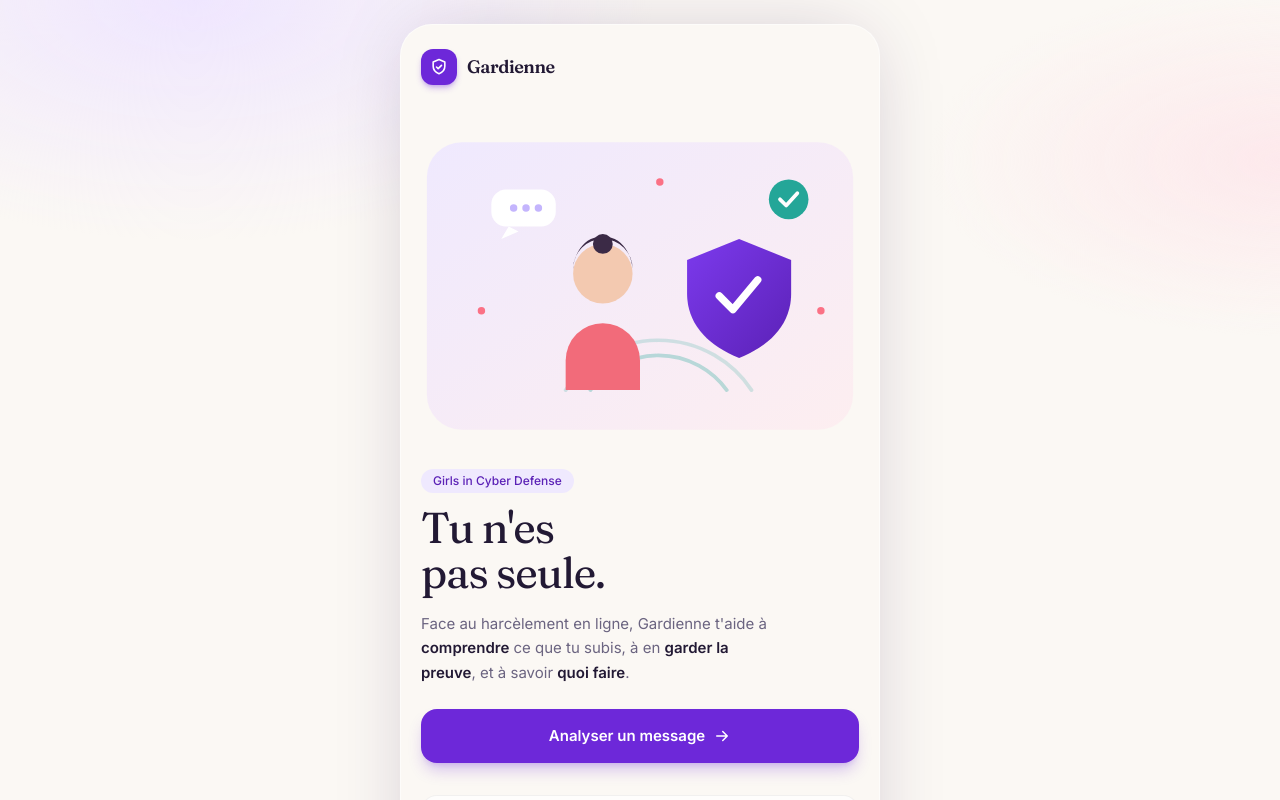
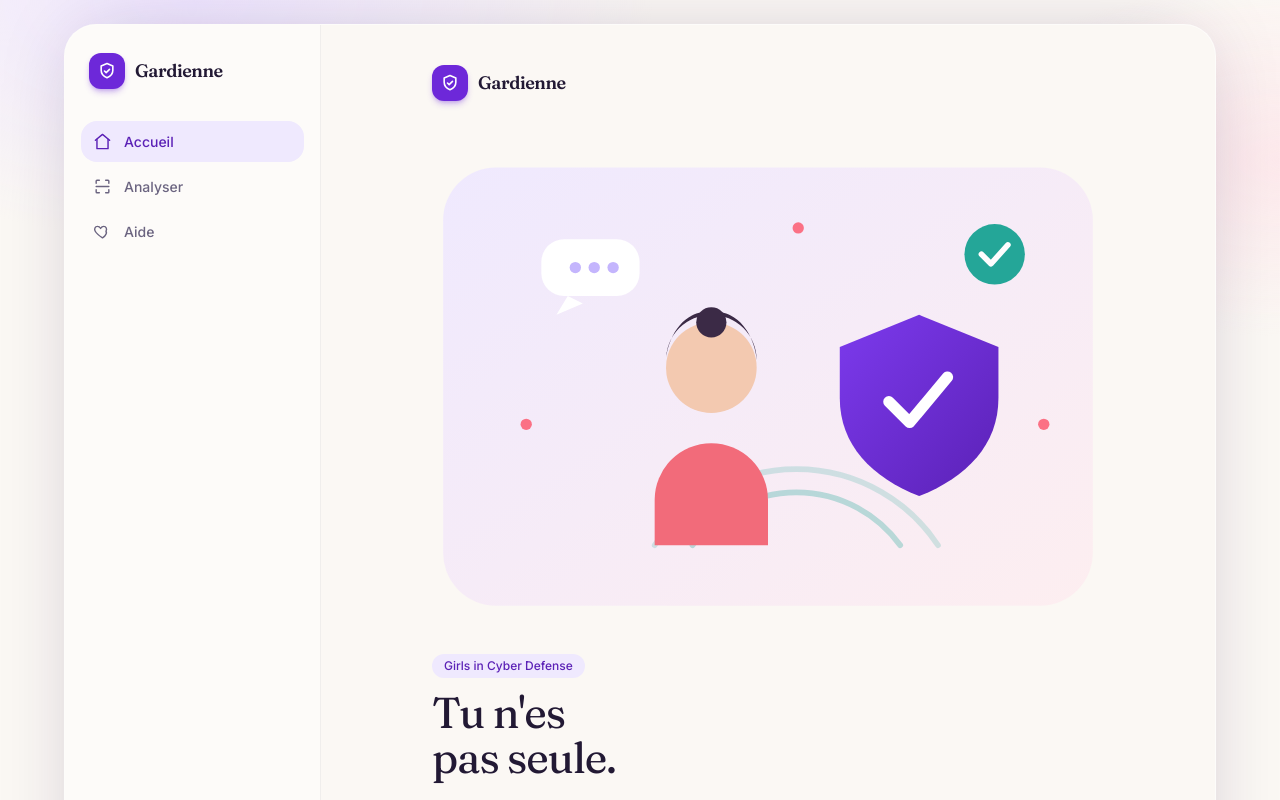
Before and after one commit to zoom-BT/Gardienne, a Next.js app: page / in a window 1280 px wide. Shown: the top 800 px of the page. Built offline with nearby package versions, Linux system fonts and the light colour scheme.

Commit message:
feat(ui): mise en page desktop (barre latérale + contenu élargi)
Sur grand écran : barre latérale de navigation à gauche, cadre élargi
(max-w-6xl), contenu en colonne lisible centrée. La barre du bas est
masquée sur desktop. Le mobile reste inchangé.

```diff
--- a/src/app/layout.tsx
+++ b/src/app/layout.tsx
@@ -5,6 +5,7 @@ import BottomNav from "@/components/BottomNav";
 import RegisterSW from "@/components/RegisterSW";
 import AssistantJuridique from "@/components/AssistantJuridique";
 import SplashIntro from "@/components/SplashIntro";
+import SideNav from "@/components/SideNav";
 
 const fraunces = Fraunces({
   variable: "--font-fraunces",
@@ -52,8 +53,11 @@ export default function RootLayout({
     >
       <body className="min-h-full app-backdrop">
         {/* Cadre « téléphone » centré sur grand écran, plein écran sur mobile */}
-        <div className="app-frame relative mx-auto flex min-h-dvh w-full max-w-[480px] flex-col overflow-hidden bg-cream shadow-[0_0_80px_-20px_rgba(45,20,80,0.25)] sm:my-6 sm:min-h-[calc(100dvh-3rem)] sm:rounded-[32px] sm:border sm:border-white/60">
-          <main className="flex-1 overflow-y-auto px-5 pb-28 pt-6">{children}</main>
+        <div className="app-frame relative mx-auto flex min-h-dvh w-full max-w-[480px] flex-col overflow-hidden bg-cream shadow-[0_0_80px_-20px_rgba(45,20,80,0.25)] sm:my-6 sm:min-h-[calc(100dvh-3rem)] sm:rounded-[32px] sm:border sm:border-white/60 lg:max-w-6xl lg:flex-row">
+          <SideNav />
+          <main className="flex-1 overflow-y-auto px-5 pb-28 pt-6 lg:px-12 lg:pb-12 lg:pt-10">
+            <div className="mx-auto w-full lg:max-w-2xl">{children}</div>
+          </main>
           <AssistantJuridique />
           <BottomNav />
           <SplashIntro />
--- a/src/components/AssistantJuridique.tsx
+++ b/src/components/AssistantJuridique.tsx
@@ -89,7 +89,7 @@ export default function AssistantJuridique() {
           onClick={() => setOuvert(true)}
           aria-label="Ouvrir l'assistant juridique"
           data-noprint
-          className="absolute bottom-24 right-4 z-20 flex items-center gap-2 rounded-full bg-brand px-4 py-3 text-white shadow-xl shadow-brand/30 transition-transform active:scale-95"
+          className="absolute bottom-24 right-4 z-20 flex items-center gap-2 rounded-full bg-brand px-4 py-3 text-white shadow-xl shadow-brand/30 transition-transform active:scale-95 lg:bottom-6"
         >
           <svg width="20" height="20" viewBox="0 0 24 24" fill="none" stroke="currentColor" strokeWidth="1.8" strokeLinecap="round" strokeLinejoin="round">
             <path d="M12 3v18M7 7h10M6 7l-3 6h6L6 7Zm12 0-3 6h6l-3-6ZM3 13a3 3 0 0 0 6 0M15 13a3 3 0 0 0 6 0M8 21h8" />
--- a/src/components/BottomNav.tsx
+++ b/src/components/BottomNav.tsx
@@ -13,7 +13,7 @@ export default function BottomNav() {
   const pathname = usePathname();
 
   return (
-    <nav className="sticky bottom-0 z-10 border-t border-black/5 bg-cream/85 px-3 pb-[env(safe-area-inset-bottom)] pt-2 backdrop-blur">
+    <nav className="sticky bottom-0 z-10 border-t border-black/5 bg-cream/85 px-3 pb-[env(safe-area-inset-bottom)] pt-2 backdrop-blur lg:hidden">
       <ul className="flex items-stretch justify-around">
         {ITEMS.map(({ href, label, icon: Icon }) => {
           const active = href === "/" ? pathname === "/" : pathname.startsWith(href);
--- /dev/null
+++ b/src/components/SideNav.tsx
@@ -0,0 +1,75 @@
+"use client";
+
+import Link from "next/link";
+import { usePathname } from "next/navigation";
+
+const ITEMS = [
+  { href: "/", label: "Accueil", icon: IconHome },
+  { href: "/analyser", label: "Analyser", icon: IconScan },
+  { href: "/aide", label: "Aide", icon: IconHeart },
+] as const;
+
+// Navigation latérale — affichée uniquement sur grand écran (desktop).
+export default function SideNav() {
+  const pathname = usePathname();
+  return (
+    <aside className="hidden w-64 shrink-0 flex-col border-r border-black/5 bg-white/50 px-4 py-7 lg:flex">
+      <Link href="/" className="mb-8 flex items-center gap-2.5 px-2">
+        <span className="grid h-9 w-9 place-items-center rounded-xl bg-brand text-white shadow-md shadow-brand/30">
+          <svg width="20" height="20" viewBox="0 0 24 24" fill="none" stroke="currentColor" strokeWidth="1.9" strokeLinecap="round" strokeLinejoin="round">
+            <path d="M12 3l7 3v5c0 4.5-3 7.5-7 9-4-1.5-7-4.5-7-9V6l7-3Z" />
+            <path d="m9 12 2 2 4-4" />
+          </svg>
+        </span>
+        <span className="font-display text-lg font-semibold tracking-tight text-ink">Gardienne</span>
+      </Link>
+
+      <nav className="flex flex-col gap-1">
+        {ITEMS.map(({ href, label, icon: Icon }) => {
+          const active = href === "/" ? pathname === "/" : pathname.startsWith(href);
+          return (
+            <Link
+              key={href}
+              href={href}
+              aria-current={active ? "page" : undefined}
+              className={`flex items-center gap-3 rounded-2xl px-3 py-2.5 text-[14px] font-medium transition-colors ${
+                active ? "bg-lilas text-brand-dark" : "text-ink-soft hover:bg-black/[0.03] hover:text-ink"
+              }`}
+            >
+              <Icon />
+              {label}
+            </Link>
+          );
+        })}
+      </nav>
+
+      <p className="mt-auto px-3 text-[11px] leading-snug text-ink-soft">
+        Rien n&apos;est envoyé sur Internet. Tout reste sur ton appareil.
+      </p>
+    </aside>
+  );
+}
+
+function IconHome() {
+  return (
+    <svg width="19" height="19" viewBox="0 0 24 24" fill="none" stroke="currentColor" strokeWidth="1.8" strokeLinecap="round" strokeLinejoin="round">
+      <path d="M3 10.5 12 3l9 7.5" />
+      <path d="M5 9.5V21h14V9.5" />
+    </svg>
+  );
+}
+function IconScan() {
+  return (
+    <svg width="19" height="19" viewBox="0 0 24 24" fill="none" stroke="currentColor" strokeWidth="1.8" strokeLinecap="round" strokeLinejoin="round">
+      <path d="M4 8V5a1 1 0 0 1 1-1h3M16 4h3a1 1 0 0 1 1 1v3M20 16v3a1 1 0 0 1-1 1h-3M8 20H5a1 1 0 0 1-1-1v-3" />
+      <path d="M4 12h16" />
+    </svg>
+  );
+}
+function IconHeart() {
+  return (
+    <svg width="19" height="19" viewBox="0 0 24 24" fill="none" stroke="currentColor" strokeWidth="1.8" strokeLinecap="round" strokeLinejoin="round">
+      <path d="M12 20s-7-4.5-9.2-8.3C1.2 8.9 2.5 5.5 5.7 5.5c2 0 3.2 1.4 3.8 2.4l.1.2.1-.2c.6-1 1.8-2.4 3.8-2.4 3.2 0 4.5 3.4 2.9 6.2C19 15.5 12 20 12 20Z" />
+    </svg>
+  );
+}
```
